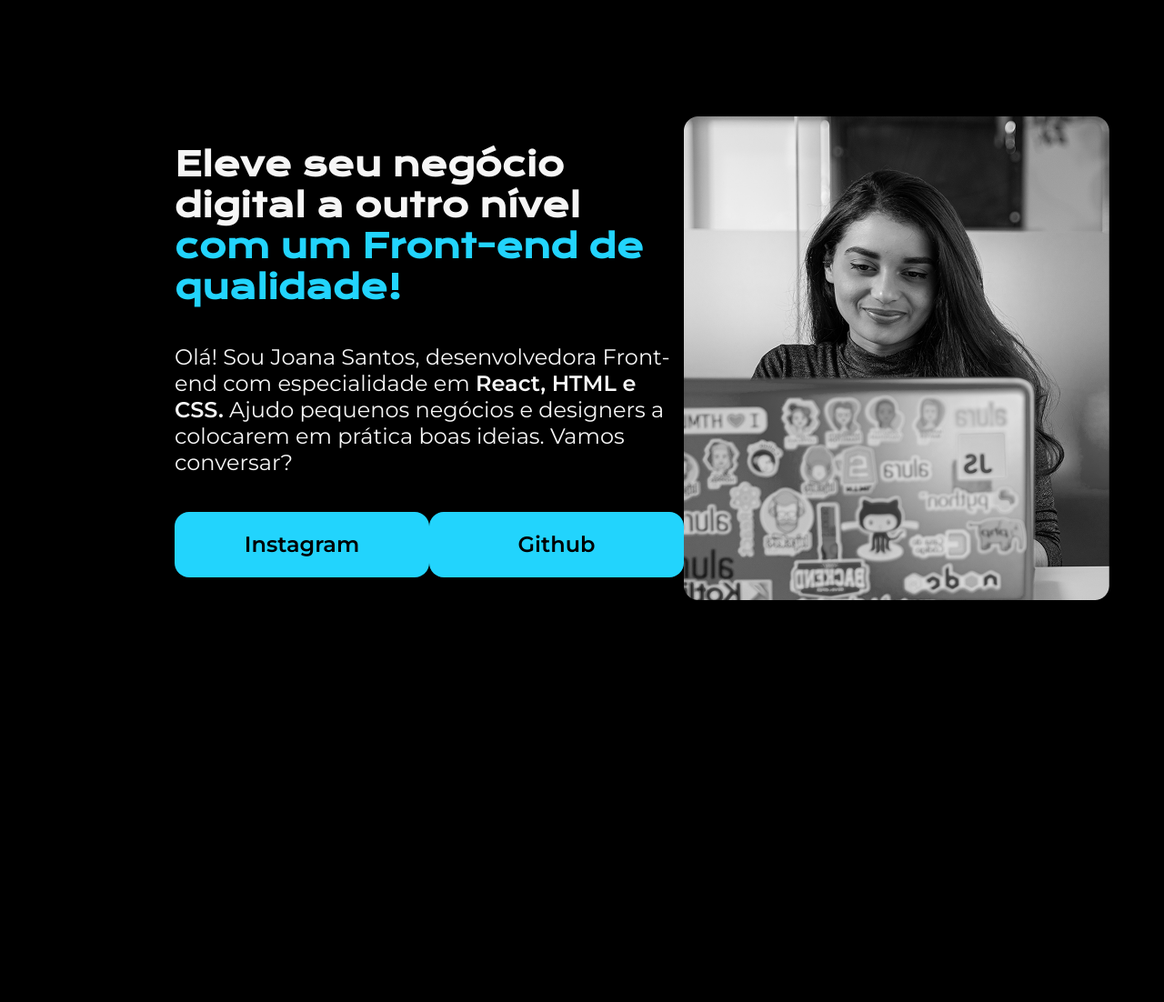
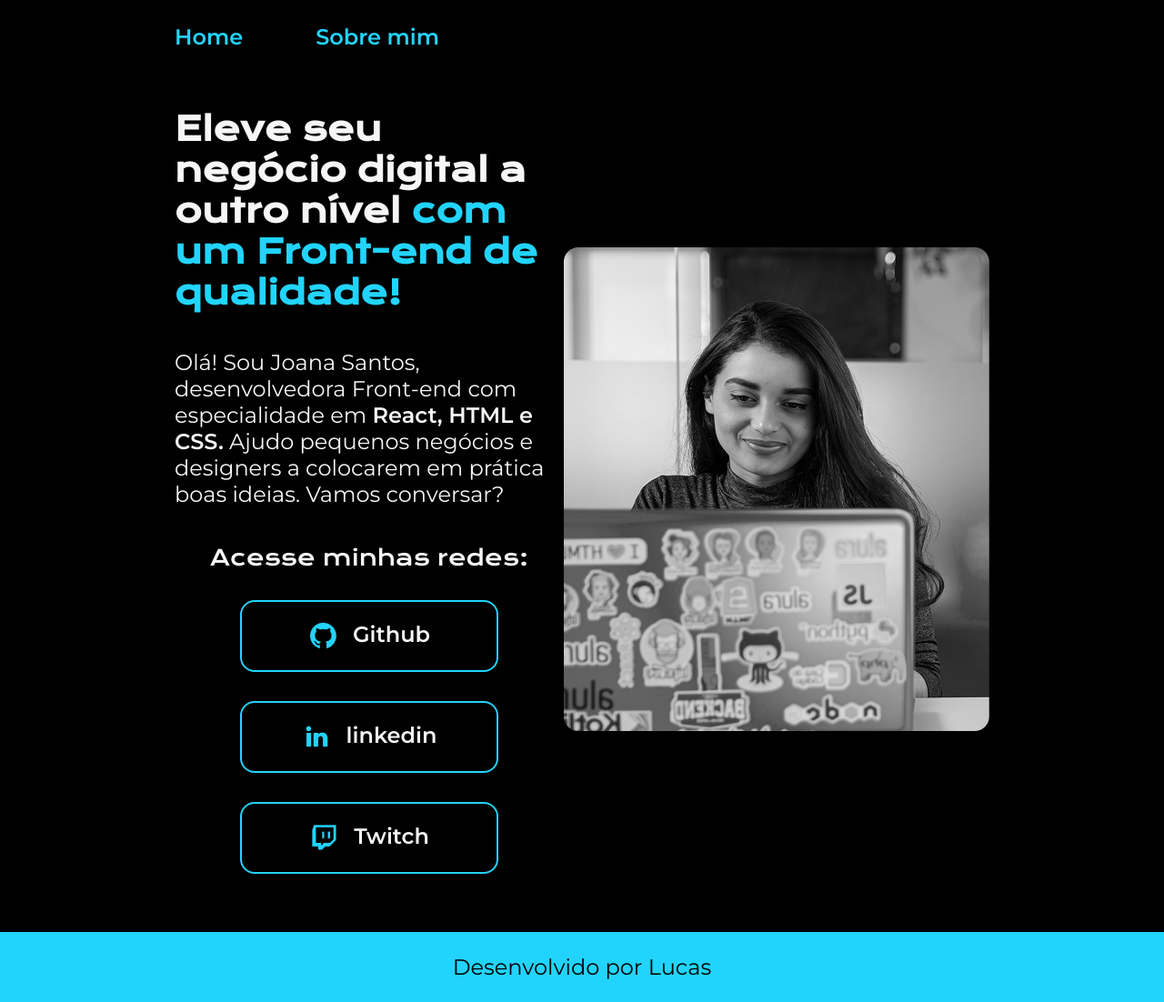
Before and after one commit to lcsdiasferreira3/simple-portfolio, a plain HTML site: page index.html in a window 1280 px wide. Shown: the whole page at 91% size. Before the commit the page ends 928 px from the top, so only its background shows below. Drawn offline with nearby package versions, Linux system fonts and the light colour scheme.

Commit message:
version 2

```diff
--- a/index.html
+++ b/index.html
@@ -3,12 +3,17 @@
   <head>
     <meta charset="UTF-8" />
     <meta name="viewport" content="width=device-width, initial-scale=1.0" />
-    <link rel="stylesheet" href="style.css" />
+    <link rel="stylesheet" href="./styles/style.css" />
 
     <title>Portifólio</title>
   </head>
   <body>
-    <header></header>
+    <header class="cabecalho">
+      <nav class="cabecalho__menu">
+        <a class="cabecalho__menu__link" href="index.html">Home</a>
+        <a class="cabecalho__menu__link" href="about.html">Sobre mim</a>
+      </nav>
+    </header>
 
     <main class="apresentacao">
       <section class="apresentacao__conteudo">
@@ -24,17 +29,30 @@
           designers a colocarem em prática boas ideias. Vamos conversar?
         </p>
         <div class="apresentacao__links">
-          <a class="apresentacao__links__link" href="https://instagram.com"
-            >Instagram</a
+          <h2 class="apresentacao__links_subtitulo">Acesse minhas redes:</h2>
+          <a class="apresentacao__links__link" href="https://github.com">
+            <img src="assets/github.png" alt="github logo" />
+            Github</a
           >
-          <a class="apresentacao__links__link" href="https://github.com"
-            >Github</a
+
+          <a class="apresentacao__links__link" href="https://linkedin.com">
+            <img src="assets/linkedin.png" alt="likedin logo" />
+            linkedin</a
+          >
+
+          <a class="apresentacao__links__link" href="https://instagram.com">
+            <img src="assets/twitch.png" alt="twitch logo" />
+            Twitch</a
           >
         </div>
       </section>
 
-      <section><img src="imagem.png" alt="Foto da joana codando" /></section>
+      <section>
+        <img src="assets/img.png" alt="Foto da joana codando" />
+      </section>
     </main>
-    <footer></footer>
+    <footer class="rodape">
+      <p>Desenvolvido por Lucas</p>
+    </footer>
   </body>
 </html>
--- a/style.css
+++ /dev/null
@@ -1,59 +0,0 @@
-@import url("https://fonts.googleapis.com/css?family=Krona+One&family=Montserrat:wght@400;600&display=swap");
-
-* {
-  margin: 0;
-  padding: 0;
-}
-
-body {
-  height: 100vh; //100% utilizando a tela do dispositivo
-  box-sizing: border-box;
-  background-color: #000000;
-  color: #f6f6f6;
-}
-
-.titulo-destaque {
-  color: #22d4fd;
-}
-
-.apresentacao {
-  margin: 10% 15%;
-  display: flex;
-  justify-content: space-between;
-  align-items: center; // --> alinha os item levando como referencia o maior objetos desses items
-}
-
-.apresentacao__conteudo {
-  width: 615px;
-  display: flex;
-  flex-direction: column;
-  gap: 40px; // --> Indica o espaçamento entre os elementos filhos
-}
-
-.apresentacao__conteudo__titulo {
-  font-size: 36px;
-  font-family: "Krona One", sans-serif;
-}
-
-.apresentacao__conteudo__texto {
-  font-size: 24px;
-  font-family: "Montserrat", sans-serif;
-}
-
-.apresentacao__links {
-  display: flex;
-  justify-content: space-between;
-}
-
-.apresentacao__links__link {
-  background-color: #22d4fd;
-  width: 280px;
-  text-align: center;
-  border-radius: 16px;
-  font-weight: 600;
-  font-size: 24px;
-  padding: 21.5px 0;
-  text-decoration: none;
-  color: #000000;
-  font-family: "Montserrat", sans-serif;
-}
--- /dev/null
+++ b/styles/style.css
@@ -0,0 +1,111 @@
+@import url("https://fonts.googleapis.com/css?family=Krona+One&family=Montserrat:wght@400;600&display=swap");
+
+:root {
+  --cor--principal: #000000;
+  --cor--secundaria: #f6f6f6;
+  --cor--terciaria: #22d4fd;
+  --cor--hover: #272727;
+
+  --fonte-principal: "Krona One", sans-serif;
+  --fonte-secundaria: "Montserrat", sans-serif;
+}
+
+* {
+  margin: 0;
+  padding: 0;
+}
+
+body {
+  /* height: 100vh; //100% utilizando a tela do dispositivo */
+  box-sizing: border-box;
+  background-color: var(--cor--principal);
+  color: var(--cor--secundaria);
+}
+
+.titulo-destaque {
+  color: var(--cor--terciaria);
+}
+
+.cabecalho {
+  padding: 2% 0% 0% 15%;
+}
+
+.cabecalho__menu {
+  display: flex;
+  gap: 80px;
+}
+
+.cabecalho__menu__link {
+  font-family: var(--fonte-secundaria);
+  font-size: 24px;
+  font-weight: 600;
+  color: var(--cor--terciaria);
+  text-decoration: none;
+}
+.apresentacao {
+  padding: 5% 15%;
+  display: flex;
+  justify-content: space-between;
+  align-items: center; // --> alinha os item levando como referencia o maior objetos desses items
+}
+
+.apresentacao__conteudo {
+  width: 615px;
+  display: flex;
+  flex-direction: column;
+  gap: 40px; // --> Indica o espaçamento entre os elementos filhos
+}
+
+.apresentacao__conteudo__titulo {
+  font-size: 36px;
+  font-family: var(--fonte-principal);
+}
+
+.apresentacao__conteudo__texto {
+  font-size: 24px;
+  font-family: var(--fonte-secundaria);
+}
+
+.apresentacao__links {
+  display: flex;
+  flex-direction: column;
+  align-items: center;
+  justify-content: space-between;
+  gap: 32px;
+}
+
+.apresentacao__links_subtitulo {
+  font-family: var(--fonte-principal);
+  font-weight: 400;
+  font-size: 24px;
+}
+
+.apresentacao__links__link {
+  display: flex;
+  justify-content: center;
+  gap: 16px;
+  border: 2px solid var(--cor--terciaria);
+  width: 280px;
+  text-align: center;
+  border-radius: 16px;
+  font-weight: 600;
+  font-size: 24px;
+  padding: 21.5px 0;
+  text-decoration: none;
+  color: var(--cor--secundaria);
+  font-family: var(--fonte-secundaria);
+}
+
+.apresentacao__links__link:hover {
+  background-color: var(--cor--hover);
+}
+
+.rodape {
+  padding: 24px;
+  color: var(--cor--principal);
+  background-color: var(--cor--terciaria);
+  text-align: center;
+  font-family: "Montserrat", sans-serif;
+  font-size: 24px;
+  font-weight: 400;
+}
```
Also changed, not shown: about.html (added, +49 -0 lines), assets/Imagem.png (added), assets/github.png (added), assets/img.png (renamed from imagem.png), assets/instagram.png (added), assets/linkedin.png (added), assets/twitch.png (added), assets/twitter-novo.png (added), assets/twitter.png (added).
